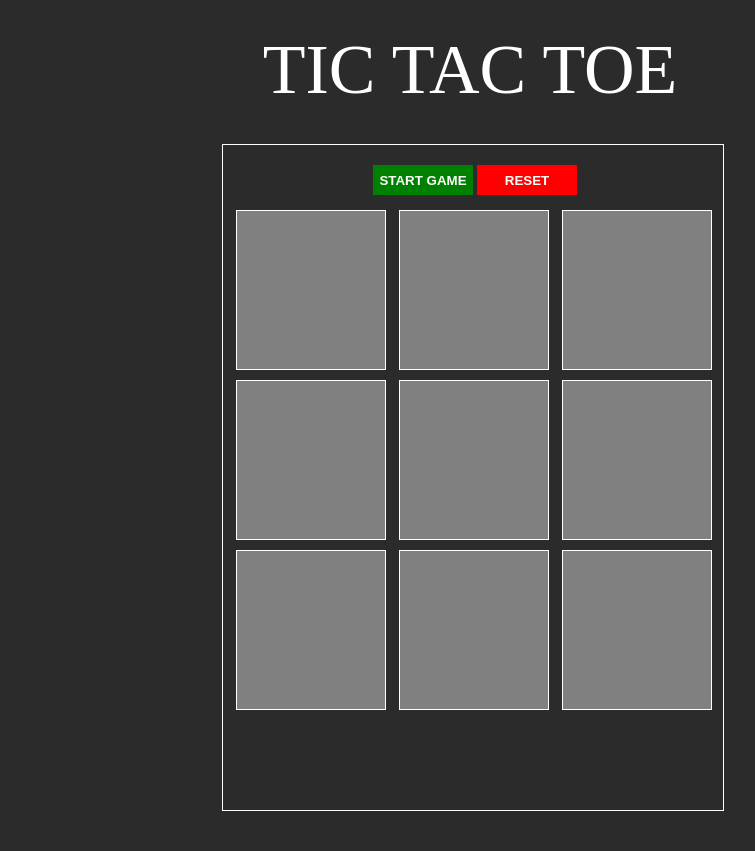
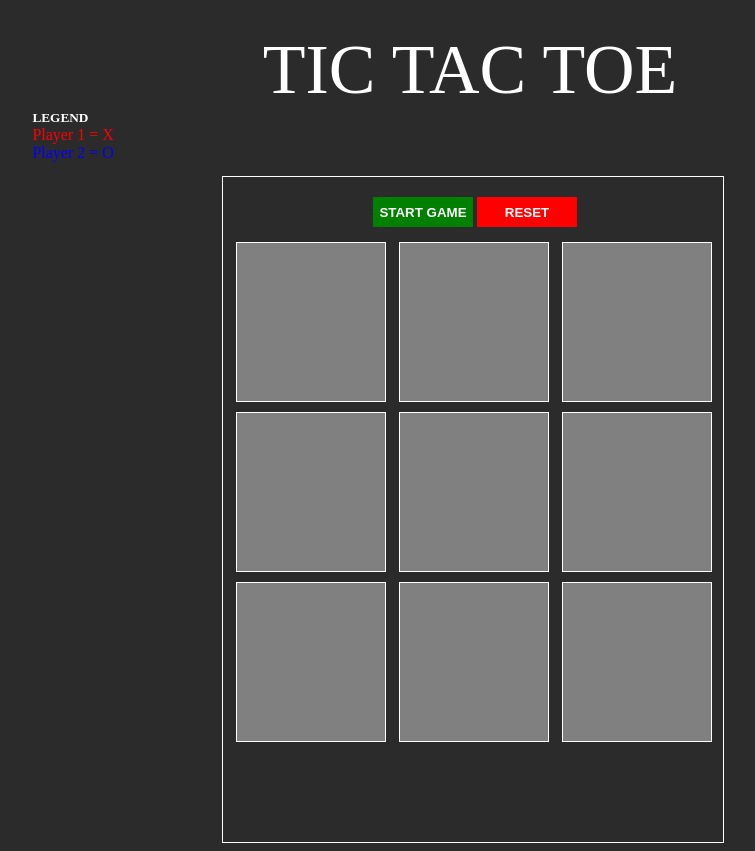
Before and after one commit to ayingkimphillip-official/TicTacToe, a plain HTML site: page index.html in a window 1280 px wide. Shown: the whole page, without its empty margins (228-983 px from the left). Before the commit the page ends 819 px from the top, so only its background shows below. Drawn offline with Linux system fonts and the light colour scheme.

Commit message:
Added Legend to side of the Gameboard

```diff
--- a/index.css
+++ b/index.css
@@ -2,9 +2,22 @@ body{
     background-color: rgb(43, 43, 43);
 }
 
+#game-legend{
+    width: 150px;
+    text-align: left;
+    margin-left: calc(35% - 380px / 2);
+}
+#game-legend h5{
+    margin: 0px;
+    color: white;
+}
+#game-legend p{
+    margin: 0px;
+}
+
 #game-label{
     width: 496px;
-    height: 100px;
+    height: 80px;
     text-align: center;
     margin-left: calc(50% - 380px / 2);
     margin-top: calc(10vh - 100px / 2);
@@ -93,7 +106,6 @@ body{
 #player-container{
     border: 1px solid #FFF;
     margin-left: calc(50% - 380px / 2);
-    margin-top: 20px;
     border: 0px;
 }
 
--- a/index.html
+++ b/index.html
@@ -8,6 +8,11 @@
     <body>
         <div id="game-label">
             <label>TIC TAC TOE</label>
+        </div>
+        <div id="game-legend">
+            <h5>LEGEND</h5>
+            <p class="player1">Player 1 = X</p>
+            <p class="player2">Player 2 = O</p>
         </div>
         <div id="player-container">
             <input type="text" readonly/>
```
